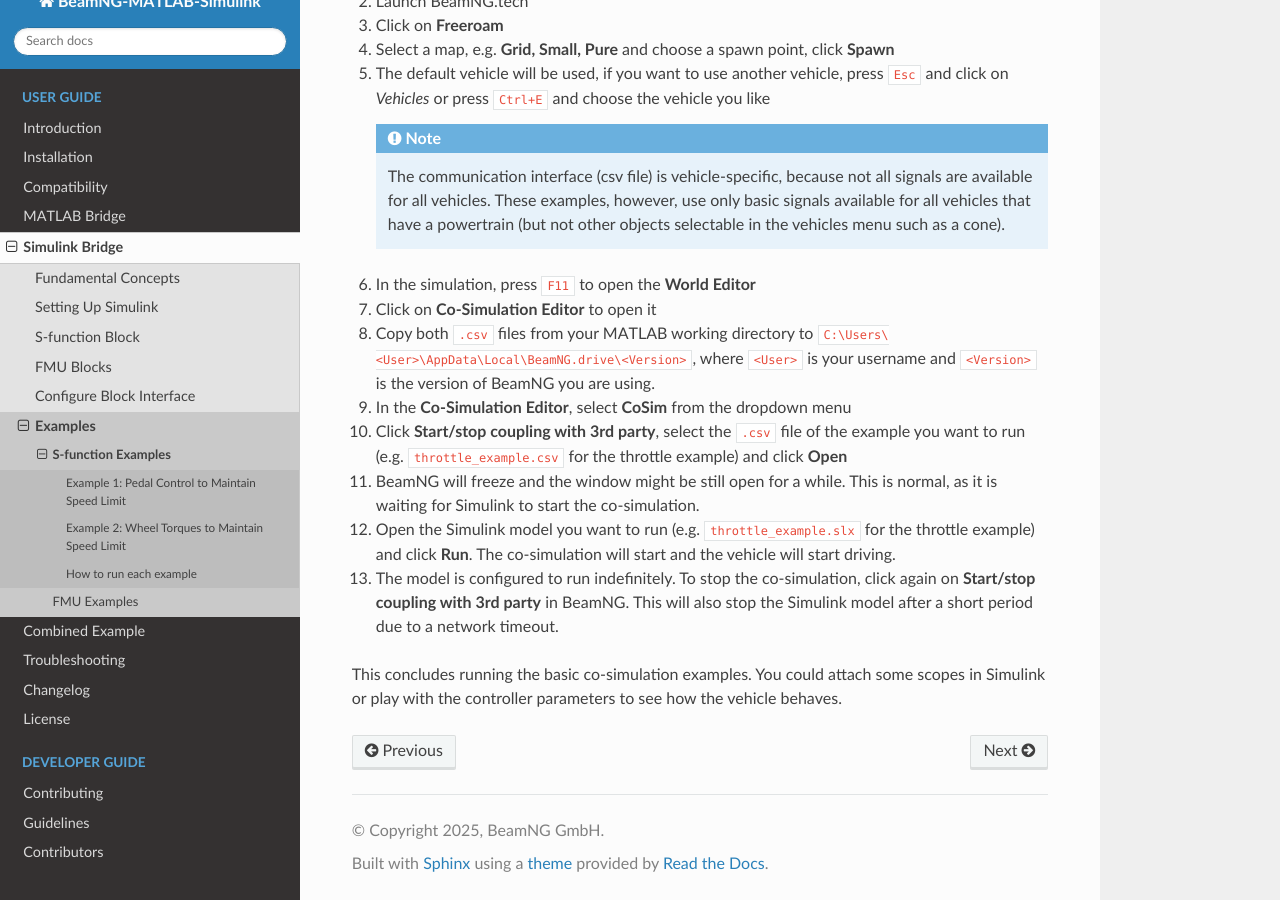
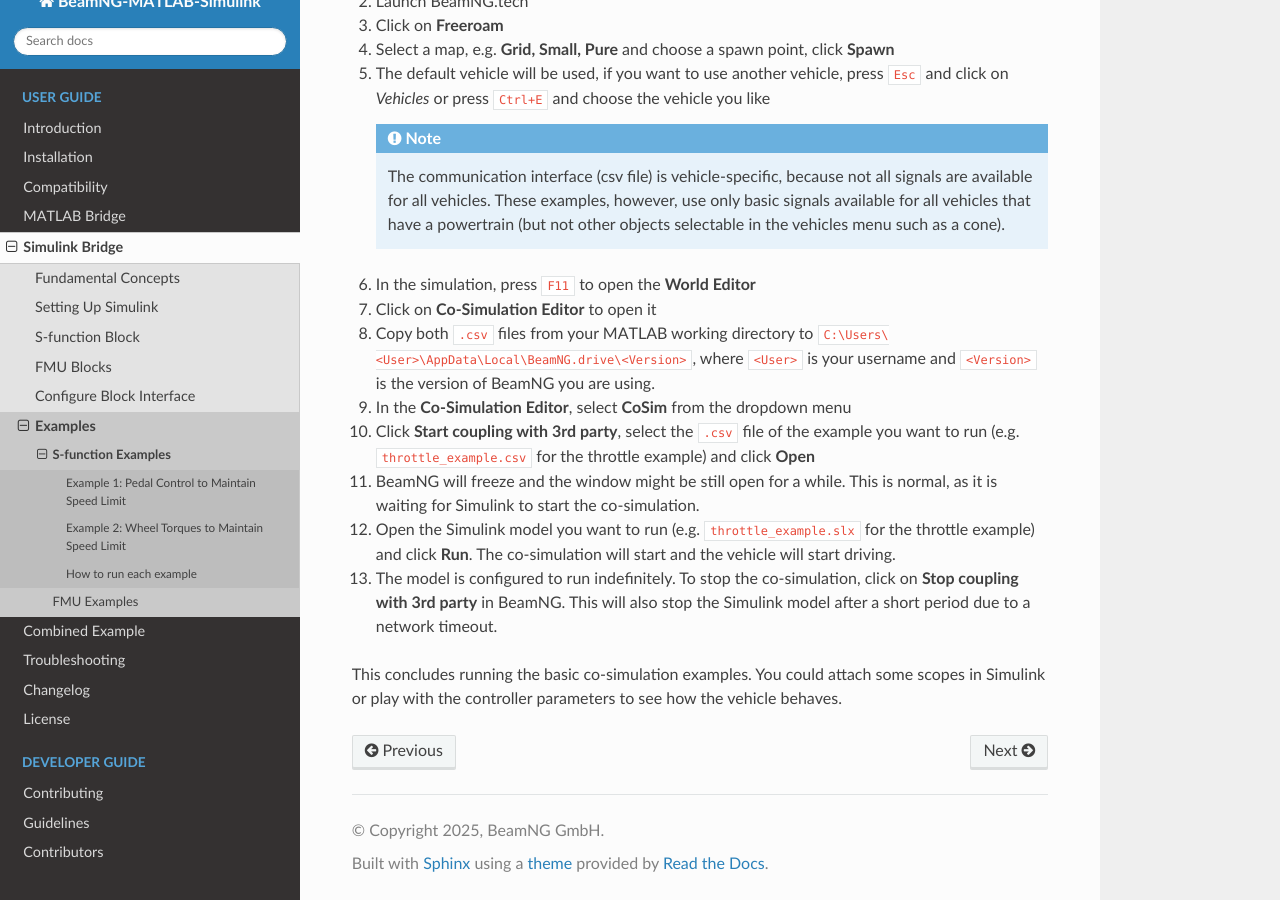
Before and after one commit to BeamNG/BeamNG-MATLAB-Simulink-integration, a Sphinx documentation site: the page built from docs/source/simulink/examples/s_function.md, in a window 1280 px wide and 900 px high, scrolled down 2581 px. Built offline with Sphinx 7.4.7 and the Read the Docs theme 3.1.0, drawn with Linux system fonts in a browser that asks for light colours.

Commit message:
Update UI texts

```diff
--- a/docs/source/simulink/examples/s_function.md
+++ b/docs/source/simulink/examples/s_function.md
@@ -46,9 +46,9 @@
 7. Click on **Co-Simulation Editor** to open it
 8. Copy both `.csv` files from your MATLAB working directory to `C:\Users\<User>\AppData\Local\BeamNG.drive\<Version>`, where `<User>` is your username and `<Version>` is the version of BeamNG you are using.
 9. In the **Co-Simulation Editor**, select **CoSim** from the dropdown menu
-10. Click **Start/stop coupling with 3rd party**, select the `.csv` file of the example you want to run (e.g. `throttle_example.csv` for the throttle example) and click **Open**
+10. Click **Start coupling with 3rd party**, select the `.csv` file of the example you want to run (e.g. `throttle_example.csv` for the throttle example) and click **Open**
 11. BeamNG will freeze and the window might be still open for a while. This is normal, as it is waiting for Simulink to start the co-simulation.
 12. Open the Simulink model you want to run (e.g. `throttle_example.slx` for the throttle example) and click **Run**. The co-simulation will start and the vehicle will start driving.
-13. The model is configured to run indefinitely. To stop the co-simulation, click again on **Start/stop coupling with 3rd party** in BeamNG. This will also stop the Simulink model after a short period due to a network timeout.
+13. The model is configured to run indefinitely. To stop the co-simulation, click on **Stop coupling with 3rd party** in BeamNG. This will also stop the Simulink model after a short period due to a network timeout.
 
 This concludes running the basic co-simulation examples. You could attach some scopes in Simulink or play with the controller parameters to see how the vehicle behaves.
```
Also changed, not shown: docs/source/simulink/configure.md (+3 -3 lines).
